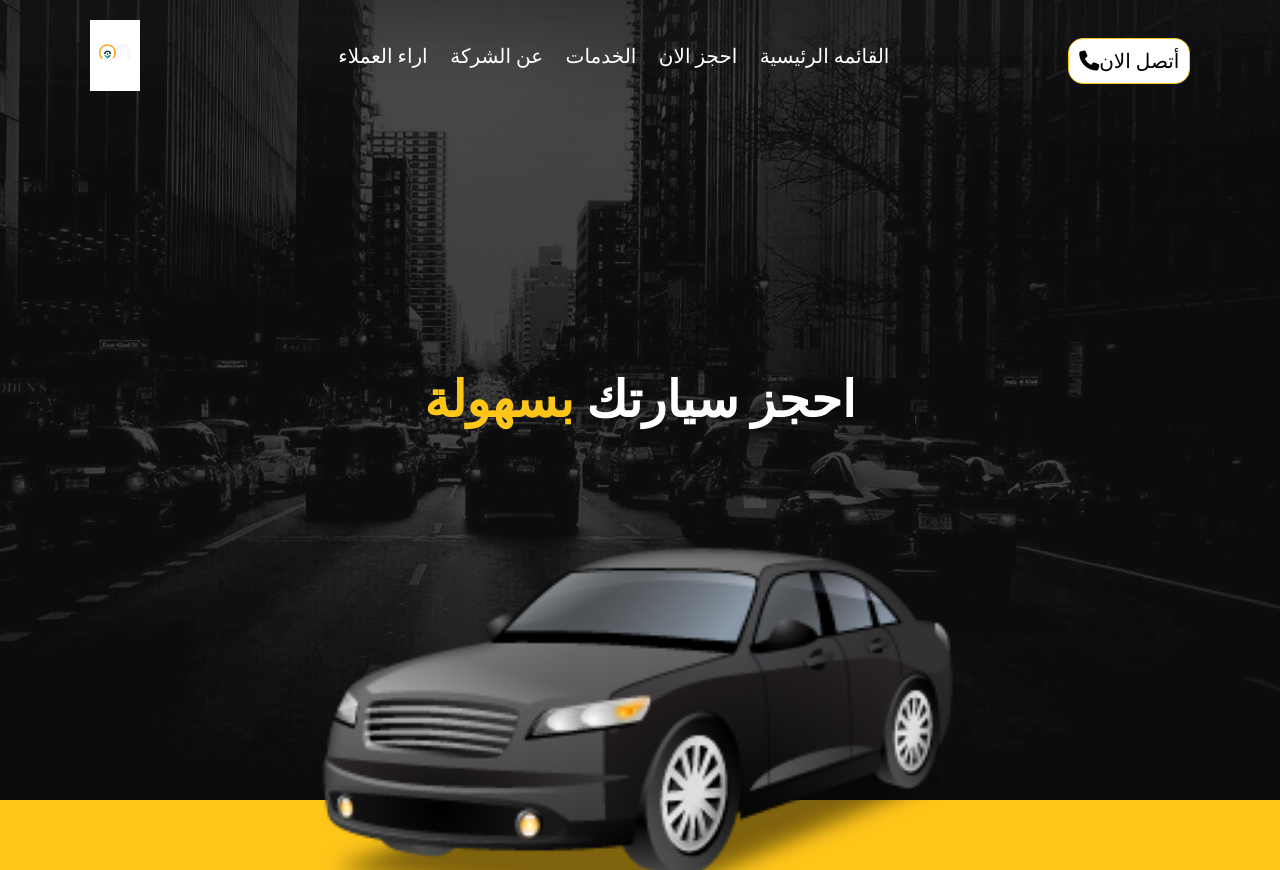
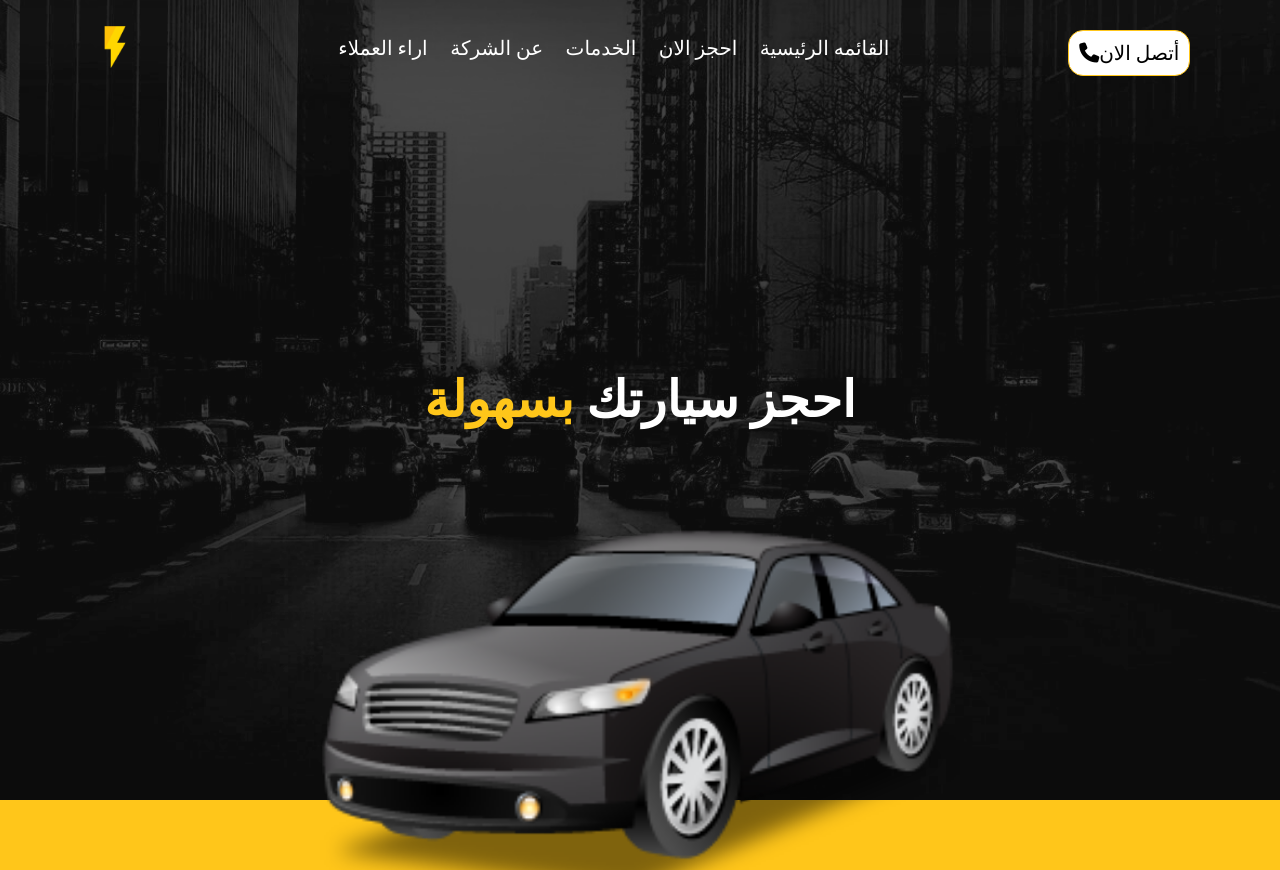
Before and after one commit to Ahmedanwersaber/TaxiDriver, a plain HTML site: page index.html in a window 1280 px wide. Shown: the top 870 px of the page. Drawn offline with nearby package versions, Linux system fonts and the light colour scheme.

Commit message:
Update index.html

```diff
--- a/index.html
+++ b/index.html
@@ -15,7 +15,7 @@
             <h2>احجز سيارتك <span>بسهولة</span></h2>
         </div>
         <header class="header">
-            <a href="#" id="logo"><img src="./logo.png"></a>
+            <a href="#" id="logo"><img src="./ic_flash_on_128_28373.png"></a>
             <nav class="navbar">
                 <a href="#home">القائمه الرئيسية</a>
                 <a href="#Book Now">احجز الان</a>
```
